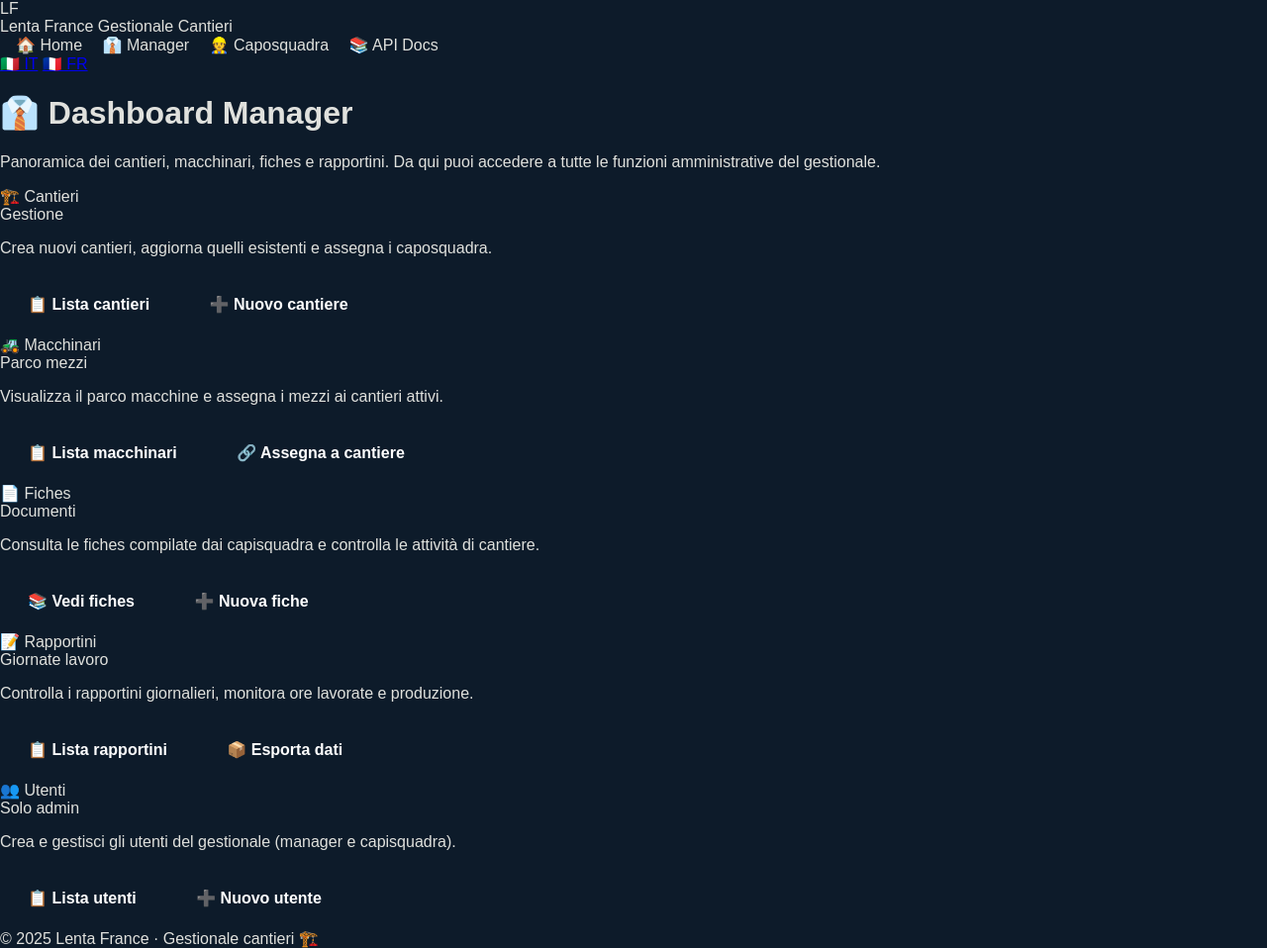
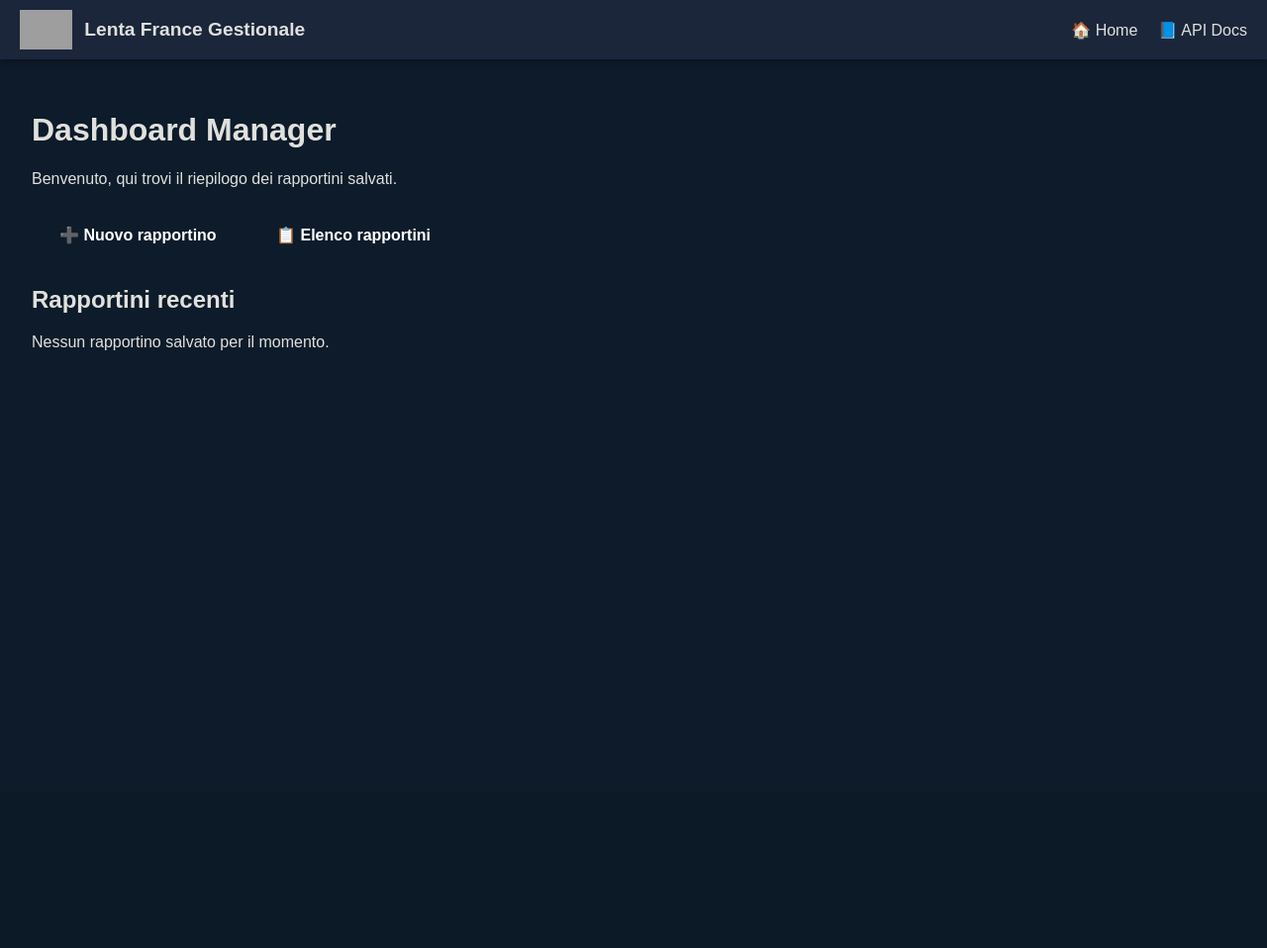
Before and after one commit to FL-1999/lenta-france-gestionale, a FastAPI app: template templates/manager/home_manager.html in a window 1280 px wide. Shown: the whole page at 99% size. After the commit the page ends 354 px from the top, so only its background shows below. Run offline with FastAPI, Linux system fonts and the light colour scheme; the template is opened without the code that fills it, so the values that code supplies are empty; grey boxes are pictures that could not be loaded.

Commit message:
Show reports on manager dashboard

```diff
--- a/main.py
+++ b/main.py
@@ -217,12 +217,23 @@ def manager_dashboard(
     """
     Dashboard manager con accesso a cantieri, fiches, rapportini e macchinari.
     """
+    db = SessionLocal()
+    try:
+        reports_list = (
+            db.query(Report)
+            .order_by(Report.date.desc(), Report.id.desc())
+            .all()
+        )
+    finally:
+        db.close()
+
     return templates.TemplateResponse(
         "manager/home_manager.html",
         {
             "request": request,
             "user": current_user,
             "user_role": "manager",
+            "reports": reports_list,
         },
     )
 
--- a/templates/manager/home_manager.html
+++ b/templates/manager/home_manager.html
@@ -1,100 +1,59 @@
-{% extends "shared/base.html" %}
+{% extends "base.html" %}
 
 {% block title %}Dashboard Manager – Lenta France{% endblock %}
 
 {% block content %}
 <div class="page-header">
-    <h1 class="page-title">👔 Dashboard Manager</h1>
-    <p class="page-subtitle">
-        Panoramica dei cantieri, macchinari, fiches e rapportini. Da qui puoi accedere
-        a tutte le funzioni amministrative del gestionale.
-    </p>
+    <h1>Dashboard Manager</h1>
+    <p>Benvenuto{{ ' ' + user.full_name if user and user.full_name else '' }}, qui trovi il riepilogo dei rapportini salvati.</p>
 </div>
 
-<div class="dashboard-grid">
-    <!-- Box cantieri -->
-    <section class="card">
-        <div class="card-header">
-            <div class="card-title">🏗️ Cantieri</div>
-            <span class="card-badge">Gestione</span>
+<div class="actions">
+    <a href="/capo/rapportini/nuovo" class="btn btn-primary">➕ Nuovo rapportino</a>
+    <a href="/manager/rapportini" class="btn btn-secondary">📋 Elenco rapportini</a>
+</div>
+
+<div class="card">
+    <div class="card-header">
+        <h2>Rapportini recenti</h2>
+    </div>
+    <div class="card-body">
+        {% if reports and reports|length > 0 %}
+        <div class="table-responsive">
+            <table class="table">
+                <thead>
+                    <tr>
+                        <th>Data</th>
+                        <th>Cantiere</th>
+                        <th>Ore totali</th>
+                        <th>N. operai</th>
+                        <th>Creato da</th>
+                        <th>Note</th>
+                    </tr>
+                </thead>
+                <tbody>
+                    {% for r in reports %}
+                    <tr>
+                        <td>{{ r.date.strftime("%d/%m/%Y") }}</td>
+                        <td>{{ r.site_name_or_code }}</td>
+                        <td>{{ "%.1f"|format(r.total_hours) }}</td>
+                        <td>{{ r.workers_count }}</td>
+                        <td>
+                            {% if r.created_by %}
+                                {{ r.created_by.full_name or r.created_by.email }}
+                            {% else %}
+                                -
+                            {% endif %}
+                        </td>
+                        <td>{{ r.notes or r.activities or "-" }}</td>
+                    </tr>
+                    {% endfor %}
+                </tbody>
+            </table>
         </div>
-        <div class="card-body">
-            <p>
-                Crea nuovi cantieri, aggiorna quelli esistenti e assegna i caposquadra.
-            </p>
-            <div class="button-row">
-                <a href="/manager/cantieri" class="btn btn-secondary">📋 Lista cantieri</a>
-                <a href="/manager/cantieri/nuovo" class="btn btn-primary">➕ Nuovo cantiere</a>
-            </div>
-        </div>
-    </section>
-
-    <!-- Box macchinari -->
-    <section class="card">
-        <div class="card-header">
-            <div class="card-title">🚜 Macchinari</div>
-            <span class="card-badge">Parco mezzi</span>
-        </div>
-        <div class="card-body">
-            <p>
-                Visualizza il parco macchine e assegna i mezzi ai cantieri attivi.
-            </p>
-            <div class="button-row">
-                <a href="/manager/macchinari" class="btn btn-secondary">📋 Lista macchinari</a>
-                <a href="/manager/macchinari/assegna" class="btn btn-primary">🔗 Assegna a cantiere</a>
-            </div>
-        </div>
-    </section>
-
-    <!-- Box fiches -->
-    <section class="card">
-        <div class="card-header">
-            <div class="card-title">📄 Fiches</div>
-            <span class="card-badge">Documenti</span>
-        </div>
-        <div class="card-body">
-            <p>
-                Consulta le fiches compilate dai capisquadra e controlla le attività di cantiere.
-            </p>
-            <div class="button-row">
-                <a href="/manager/fiches" class="btn btn-secondary">📚 Vedi fiches</a>
-                <a href="/manager/fiches/nuova" class="btn btn-primary">➕ Nuova fiche</a>
-            </div>
-        </div>
-    </section>
-
-    <!-- Box rapportini -->
-    <section class="card">
-        <div class="card-header">
-            <div class="card-title">📝 Rapportini</div>
-            <span class="card-badge">Giornate lavoro</span>
-        </div>
-        <div class="card-body">
-            <p>
-                Controlla i rapportini giornalieri, monitora ore lavorate e produzione.
-            </p>
-            <div class="button-row">
-                <a href="/manager/rapportini" class="btn btn-secondary">📋 Lista rapportini</a>
-                <a href="/manager/rapportini/esporta" class="btn btn-primary">📦 Esporta dati</a>
-            </div>
-        </div>
-    </section>
-
-    <!-- Box utenti -->
-    <section class="card">
-        <div class="card-header">
-            <div class="card-title">👥 Utenti</div>
-            <span class="card-badge">Solo admin</span>
-        </div>
-        <div class="card-body">
-            <p>
-                Crea e gestisci gli utenti del gestionale (manager e capisquadra).
-            </p>
-            <div class="button-row">
-                <a href="/manager/utenti" class="btn btn-secondary">📋 Lista utenti</a>
-                <a href="/manager/utenti/nuovo" class="btn btn-primary">➕ Nuovo utente</a>
-            </div>
-        </div>
-    </section>
+        {% else %}
+        <p>Nessun rapportino salvato per il momento.</p>
+        {% endif %}
+    </div>
 </div>
 {% endblock %}
```
